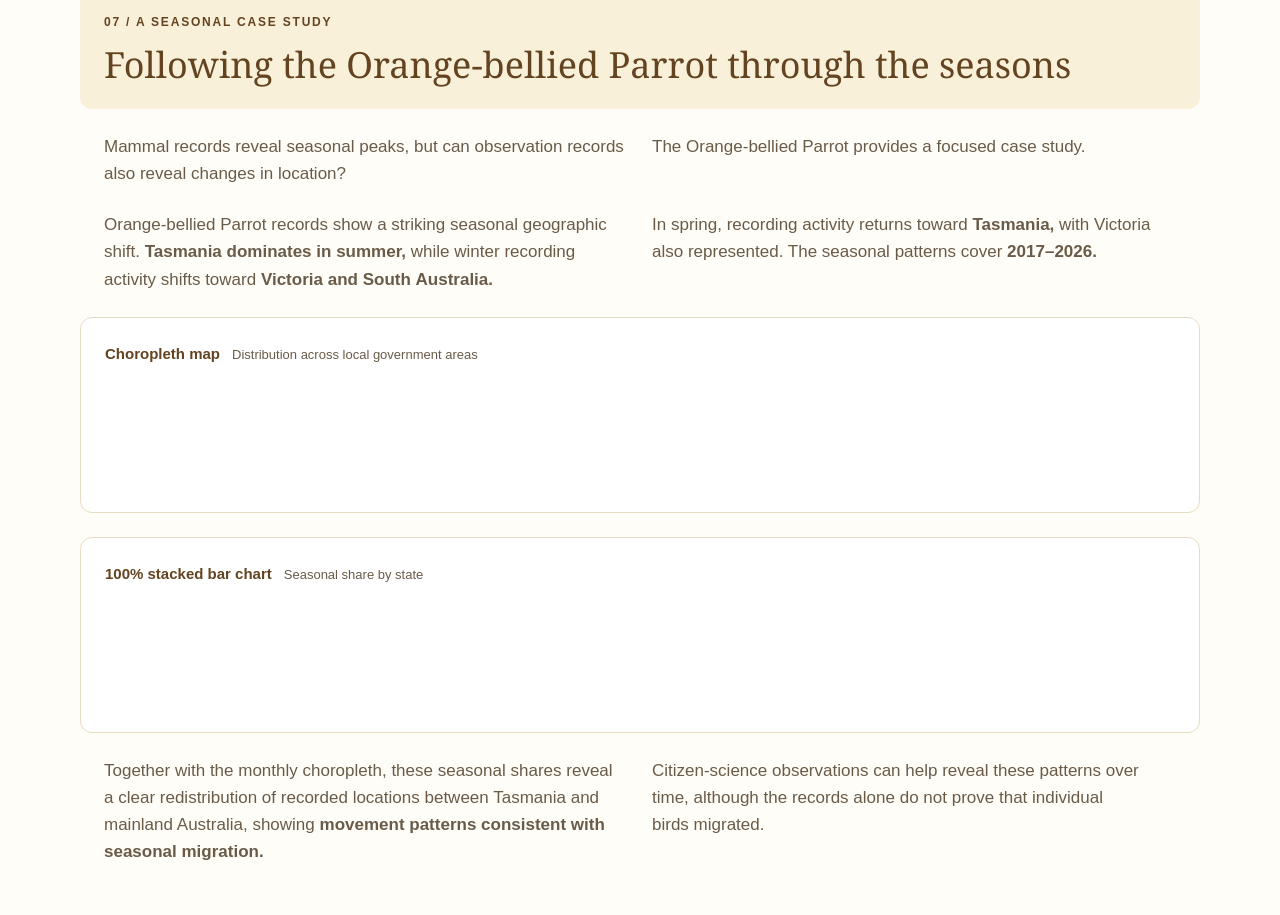
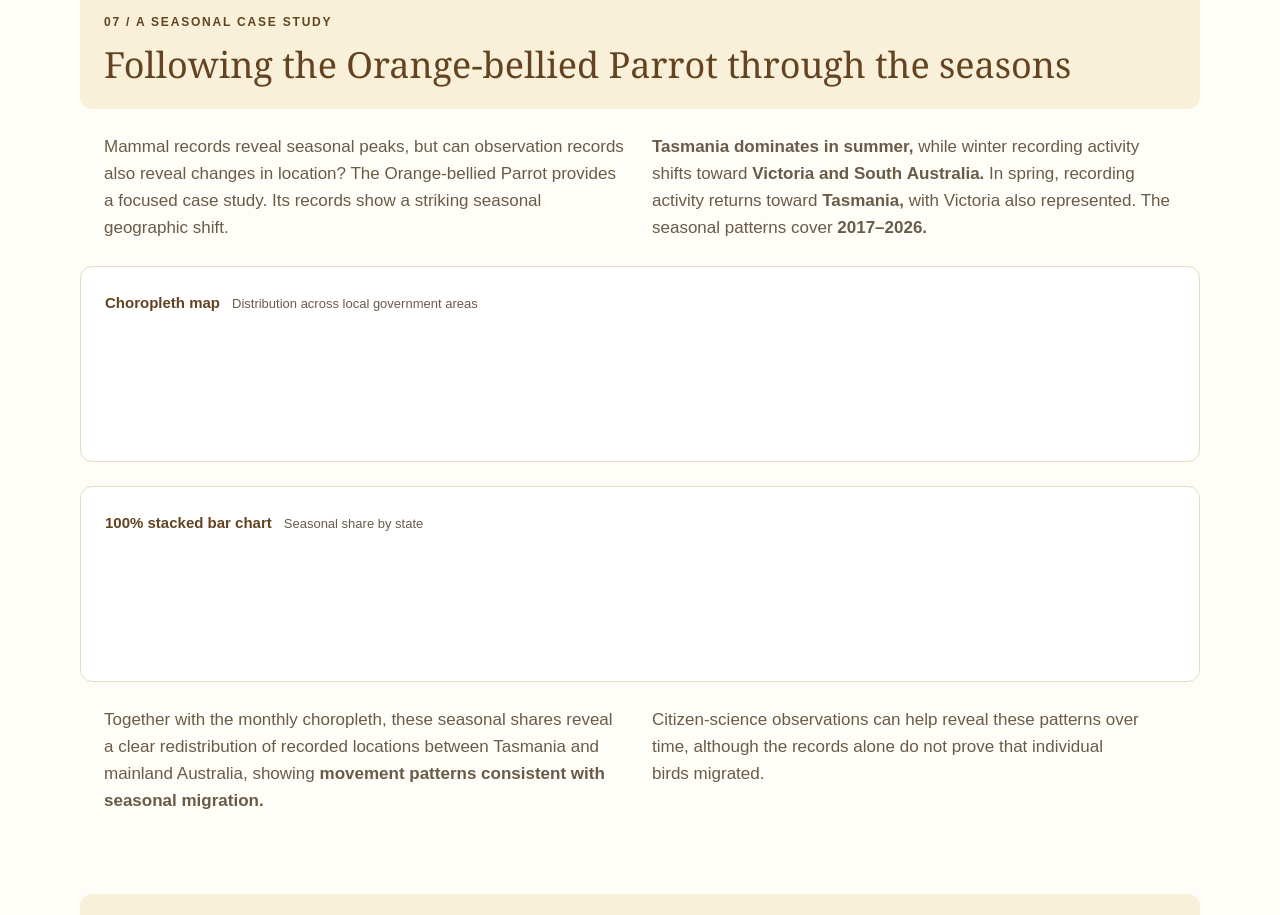
Before and after one commit to 29atly/DV2, a plain HTML site: page index.html in a window 1280 px wide. Shown: the part 4383-5298 px from the top of the page. Drawn offline with Linux system fonts and the light colour scheme; a script that the page names is missing.

Commit message:
Combine parrot introduction into two side-by-side paragraphs

```diff
--- a/index.html
+++ b/index.html
@@ -90,8 +90,7 @@
         <p class="eyebrow">07 / A seasonal case study</p>
         <h2 id="parrot-title">Following the Orange-bellied Parrot through the seasons</h2>
       </header>
-      <div class="story-columns"><p class="story">Mammal records reveal seasonal peaks, but can observation records also reveal changes in location?</p><p class="story">The Orange-bellied Parrot provides a focused case study.</p></div>
-      <div class="story-columns"><p class="story">Orange-bellied Parrot records show a striking seasonal geographic shift. <strong>Tasmania dominates in summer</strong>, while winter recording activity shifts toward <strong>Victoria and South Australia</strong>.</p><p class="story">In spring, recording activity returns toward <strong>Tasmania</strong>, with Victoria also represented. The seasonal patterns cover <strong>2017–2026</strong>.</p></div>
+      <div class="story-columns"><p class="story">Mammal records reveal seasonal peaks, but can observation records also reveal changes in location? The Orange-bellied Parrot provides a focused case study. Its records show a striking seasonal geographic shift.</p><p class="story"><strong>Tasmania dominates in summer</strong>, while winter recording activity shifts toward <strong>Victoria and South Australia</strong>. In spring, recording activity returns toward <strong>Tasmania</strong>, with Victoria also represented. The seasonal patterns cover <strong>2017–2026</strong>.</p></div>
       <article class="chart-card"><h3>Choropleth map <span>Distribution across local government areas</span></h3><div class="chart-scroll"><div class="chart" id="choropleth" data-spec="ChoroplethMap.vg.json" aria-label="Geographic distribution of Orange-bellied Parrot observations with month-range selection"></div></div></article>
       <article class="chart-card"><h3>100% stacked bar chart <span>Seasonal share by state</span></h3><div class="chart-scroll"><div class="chart" id="stacked-bar" data-spec="StackedBar.vg.json" aria-label="Seasonal state shares of Orange-bellied Parrot observations"></div></div></article>
       <div class="story-columns"><p class="story">Together with the monthly choropleth, these seasonal shares reveal a clear redistribution of recorded locations between Tasmania and mainland Australia, showing <strong>movement patterns consistent with seasonal migration</strong>.</p><p class="story">Citizen-science observations can help reveal these patterns over time, although the records alone do not prove that individual birds migrated.</p></div>
```
